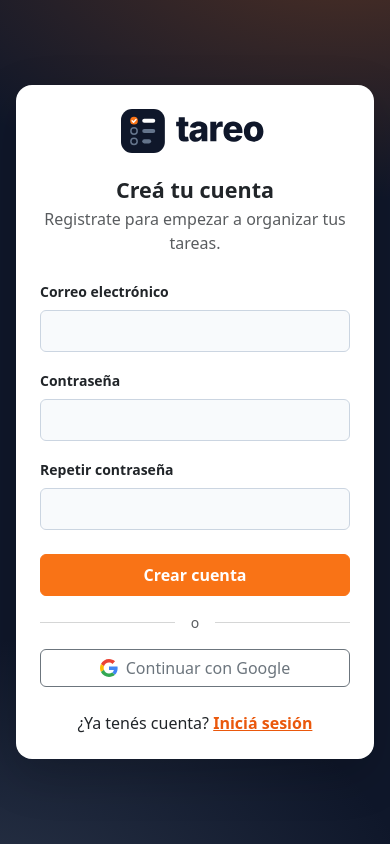
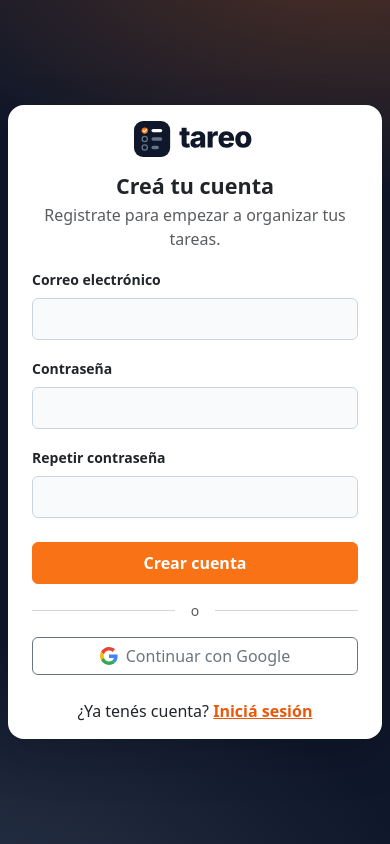
Before and after one commit to ivo99o/tareo, a React (Vite) app in the folder web/: page /registro in a window 390 px wide. Built offline with nearby package versions, Linux system fonts and the light colour scheme; no server answers.

Commit message:
Corregir la altura de la barra lateral en compu y compactar el encabezado y el acceso en celular

```diff
--- a/web/src/components/PantallaCarga.jsx
+++ b/web/src/components/PantallaCarga.jsx
@@ -2,7 +2,7 @@ import { Container, Spinner } from 'react-bootstrap'
 
 function PantallaCarga() {
   return (
-    <Container fluid className="bg-body-secondary min-vh-100 d-flex align-items-center justify-content-center">
+    <Container fluid className="bg-body-secondary pantalla-completa d-flex align-items-center justify-content-center">
       <Spinner animation="border" role="status">
         <span className="visually-hidden">Cargando...</span>
       </Spinner>
--- a/web/src/components/TarjetaAuth.jsx
+++ b/web/src/components/TarjetaAuth.jsx
@@ -2,15 +2,15 @@ import { Card, Container } from 'react-bootstrap'
 
 function TarjetaAuth({ titulo, subtitulo, children }) {
   return (
-    <Container fluid className="fondo-auth min-vh-100 d-flex align-items-center justify-content-center p-3">
+    <Container fluid className="fondo-auth pantalla-completa d-flex align-items-center justify-content-center p-2 p-sm-3">
       <Card className="tarjeta-auth w-100 border-0 rounded-4 shadow-lg">
-        <Card.Body className="p-4 p-sm-5">
-          <div className="text-center mb-4">
-            <img src="/tareo-logo.svg" alt="tareo" height="44" />
+        <Card.Body className="px-4 py-3 p-sm-5">
+          <div className="text-center mb-3 mb-sm-4">
+            <img src="/tareo-logo.svg" alt="tareo" height="44" className="logo-auth" />
           </div>
 
           <h1 className="h4 fw-bold text-center mb-1">{titulo}</h1>
-          <p className="text-center text-body-secondary mb-4">{subtitulo}</p>
+          <p className="text-center text-body-secondary mb-3 mb-sm-4">{subtitulo}</p>
 
           {children}
         </Card.Body>
--- a/web/src/estilos/marca.css
+++ b/web/src/estilos/marca.css
@@ -4,6 +4,11 @@
   --tareo-gris: #64748b;
   --tareo-naranja: #f97316;
   --tareo-naranja-oscuro: #ea580c;
+}
+
+.pantalla-completa {
+  min-height: 100vh;
+  min-height: 100dvh;
 }
 
 .fondo-auth {
@@ -15,6 +20,12 @@
 
 .tarjeta-auth {
   max-width: 26rem;
+}
+
+@media (max-width: 575.98px) {
+  .logo-auth {
+    height: 36px;
+  }
 }
 
 .tarjeta-auth .form-control {
--- a/web/src/estilos/panel.css
+++ b/web/src/estilos/panel.css
@@ -15,6 +15,12 @@
   .contenido-principal {
     padding-right: 1.5rem;
     padding-left: 1.5rem;
+  }
+}
+
+@media (min-width: 992px) {
+  .fila-panel {
+    min-height: 100vh;
   }
 }
 
@@ -806,6 +812,8 @@
 }
 
 .boton-salir {
+  padding-right: 0.7rem;
+  padding-left: 0.7rem;
   background: transparent;
   border: 1px solid transparent;
   color: #64748b;
--- a/web/src/pages/Inicio.jsx
+++ b/web/src/pages/Inicio.jsx
@@ -100,13 +100,14 @@ function Inicio({ tareas, telefono, onGuardar, onEliminar, onAbrirTelefono }) {
                 onClick={onAbrirTelefono}
               >
                 <Icono nombre="mensaje" tam={16} />
-                <span>{telefono ? 'Avisos activos' : 'Activar avisos'}</span>
+                <span className="d-none d-sm-inline">{telefono ? 'Avisos activos' : 'Activar avisos'}</span>
+                <span className="d-sm-none">{telefono ? 'Avisos' : 'Activar'}</span>
                 <span className="punto-aviso" aria-hidden="true" />
               </button>
 
-              <button type="button" className="boton-salir" onClick={cerrarSesion}>
+              <button type="button" className="boton-salir" onClick={cerrarSesion} aria-label="Cerrar sesión">
                 <Icono nombre="salir" tam={16} />
-                <span>Salir</span>
+                <span className="d-none d-sm-inline">Salir</span>
               </button>
             </div>
           </header>
```
